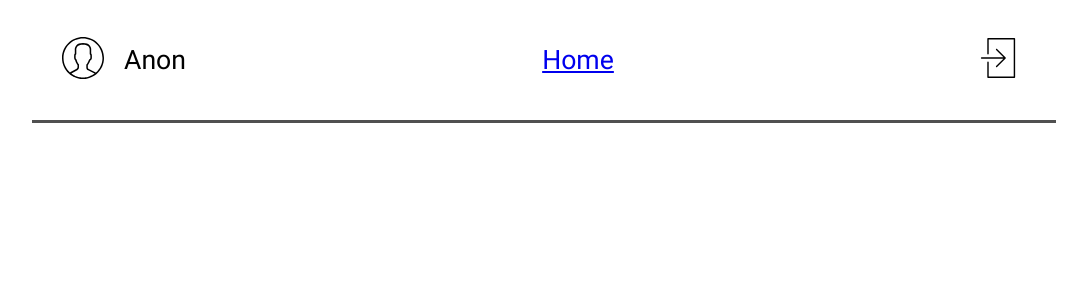
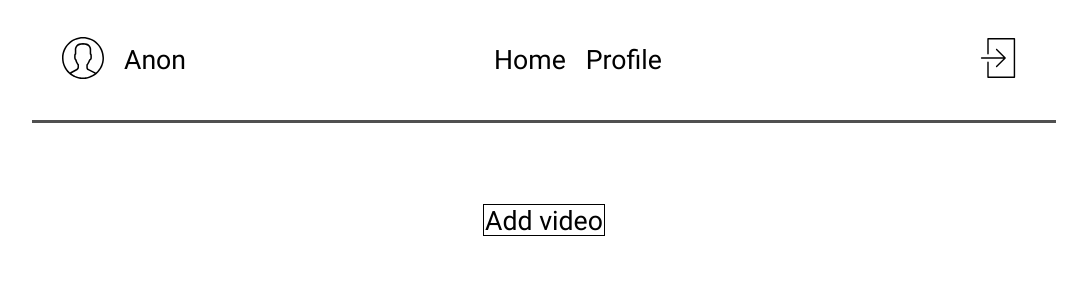
Before and after one commit to JUDPro/judio-app, a Vue app in the folder judio/: page /Profile in a window 1280 px wide. Shown: the top 300 px of the page, without its empty margins (96-1183 px from the left). Built offline with nearby package versions, Linux system fonts and the light colour scheme.

Commit message:
Процесс добавления базы данных...

```diff
--- a/judio/src/App.vue
+++ b/judio/src/App.vue
@@ -37,6 +37,8 @@ export default {
   position: relative;
   display: flex;
   justify-content: center;
+  flex-direction: column;
+  align-items: center;
 }
 
 .openDialogAnimation-enter-active {
--- a/judio/src/components/Header/AppHeader.vue
+++ b/judio/src/components/Header/AppHeader.vue
@@ -27,6 +27,11 @@
                     <div class="home-btn">
                         <router-link to="/Home">
                             Home
+                        </router-link>
+                    </div>
+                    <div class="profile-btn">
+                        <router-link to="/Profile">
+                            Profile
                         </router-link>
                     </div>
             </div>
@@ -116,6 +121,11 @@ export default {
     cursor: pointer;
 }
 
+a {
+    text-decoration: none;
+    color: black;
+}
+
 .navigation > div:hover {
     background-color: rgb(238, 238, 238);
 }
--- a/judio/src/plugins/firebase.js
+++ b/judio/src/plugins/firebase.js
@@ -4,6 +4,7 @@ import 'firebase/auth'
 let firebaseConfig = {
     apiKey: "AIzaSyD4DU70XauUU1vjjiuDWPmwv5nk3bqgKDo",
     authDomain: "judio-10aa1.firebaseapp.com",
+    databaseURL: 'https://judio-10aa1-default-rtdb.firebaseio.com',
     projectId: "judio-10aa1",
     storageBucket: "judio-10aa1.appspot.com",
     messagingSenderId: "253779954642",
@@ -12,4 +13,6 @@ let firebaseConfig = {
 
 firebase.initializeApp(firebaseConfig);
 
+//let storage = firebase.storage();
+
 export { firebase };
--- a/judio/src/router/index.js
+++ b/judio/src/router/index.js
@@ -1,6 +1,7 @@
 import Vue from "vue";
 import VueRouter from "vue-router";
-import Home from '../views/Home.vue'
+import Home from '../views/Home.vue';
+import Profile from '../views/Profile.vue';
 
 Vue.use(VueRouter);
 
@@ -8,7 +9,12 @@ const routes = [
   {
     path: "/Home",
     name: "Home",
-    component: Home,
+    component: Home
+  },
+  {
+    path: "/Profile",
+    name: "Profile",
+    component: Profile
   },
 ];
 
--- a/judio/src/views/Home.vue
+++ b/judio/src/views/Home.vue
@@ -1,6 +1,14 @@
 <template>
-    <div class="content">qwewqe
-
+    <div class="content-home">
+        <div class="video">
+            <video
+                src="https://firebasestorage.googleapis.com/v0/b/judio-10aa1.appspot.com/o/16039715690370.webm?alt=media&token=7223f140-e884-4797-ae4d-955bec7e6fc2"
+                controls="controls"
+                autoplay="autoplay"
+                loop="loop"
+                poster="">
+            </video>
+        </div>
     </div>
 </template>
 
@@ -11,9 +19,24 @@ export default {
 </script>
 
 <style>
-.content {
-    background-color: greenyellow;
-    position: absolute;
+.content-home {
+    position: relative;
+    width: 80%;
+    height: 100%;
+    display: flex;
+    flex-direction: column;
+    justify-content: space-between;
+    flex-flow: wrap;
+}
+
+.video {
+    background-color: grey;
+    width: 380px;
+    height: 220px;
+    margin: 40px 0 0 0;
+}
+
+video {
     width: 100%;
     height: 100%;
 }
--- a/judio/src/views/Profile.vue
+++ b/judio/src/views/Profile.vue
@@ -1,5 +1,9 @@
 <template>
-    <div class="content"></div>
+    <div class="content-profile">
+        <div class="newVideo">
+            Add video
+        </div>
+    </div>
 </template>
 
 <script>
@@ -7,4 +11,20 @@ export default {}
 </script>
 
 <style>
+.content-profile {
+    position: relative;
+    width: 80%;
+    height: 200px;
+    display: flex;
+    align-items: center;
+    justify-content: center;
+}
+.newVideo {
+    width: 120px;
+    height: 30px;
+    font-size: 20pt;
+    text-align: center;
+    border: 1px solid black;
+    cursor: pointer;
+}
 </style>
```
Also changed, not shown: judio/.babelrc (added).
